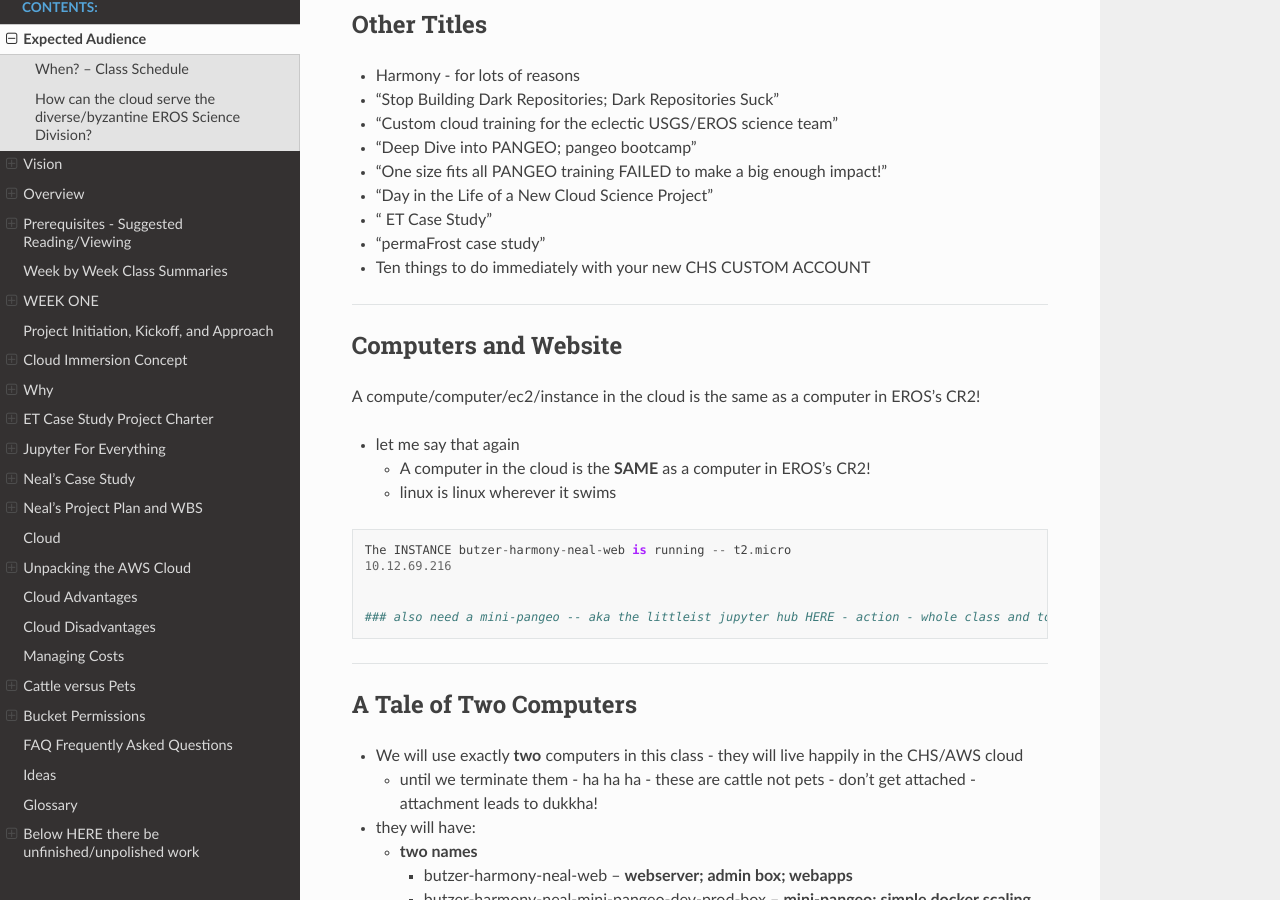
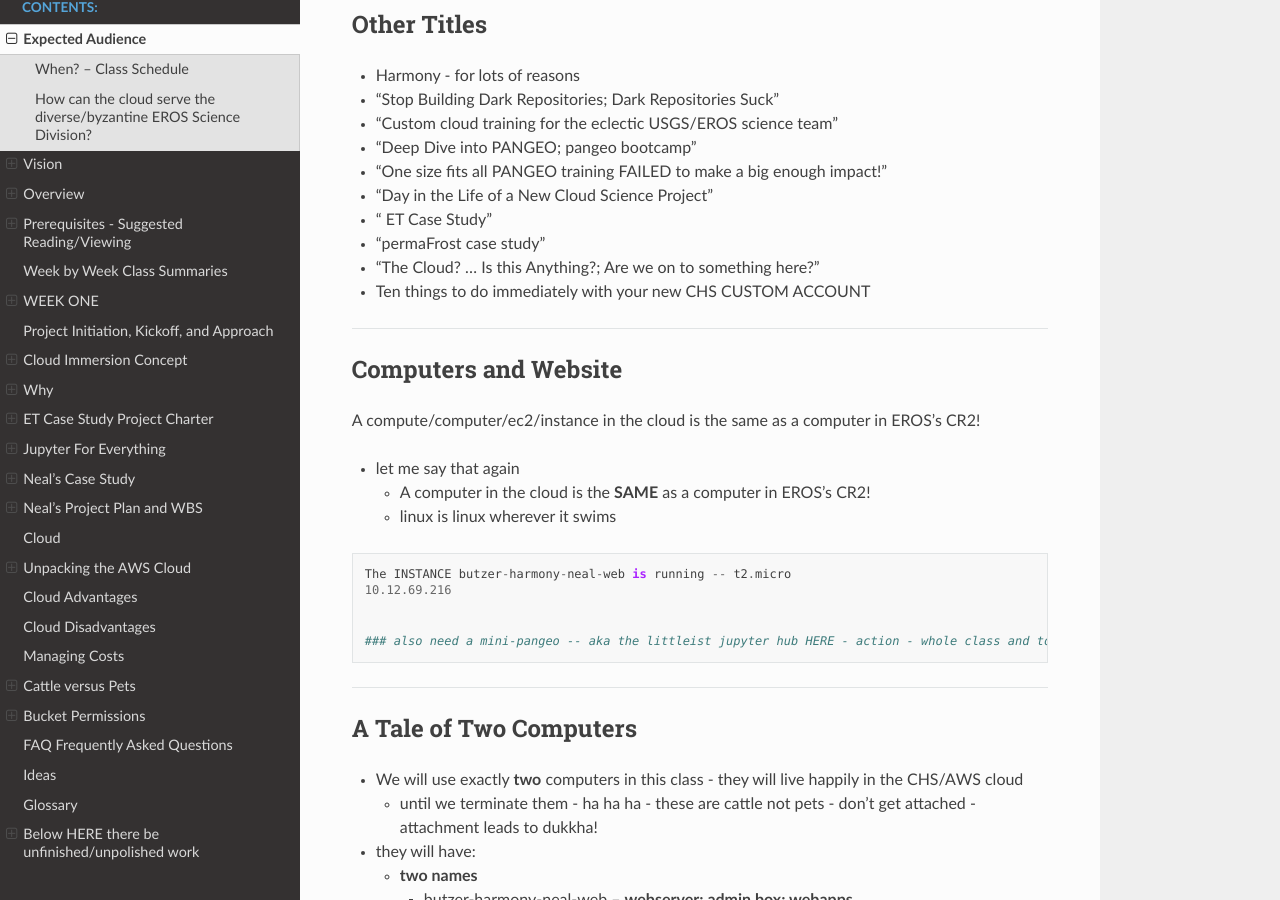
Before and after one commit to tonybutzer/harmony, a Sphinx documentation site: the page built from documentation/source/00define_ET.md, in a window 1280 px wide and 900 px high, scrolled down 1594 px. Built offline with Sphinx 7.4.7 and the Read the Docs theme 2.0.0, drawn with Linux system fonts in a browser that asks for light colours; pages that are not in the unit, such as notebooks, are missing from menus.

Commit message:
automatic git update from Makefile

```diff
--- a/documentation/source/00define_ET.md
+++ b/documentation/source/00define_ET.md
@@ -57,6 +57,7 @@
 - "Day in the Life of a New Cloud Science Project"
 - " ET Case Study"
 - "permaFrost case study"
+- "The Cloud? ... Is this Anything?; Are we on to something here?"
 - Ten things to do immediately with your new CHS CUSTOM ACCOUNT
 
 
```
